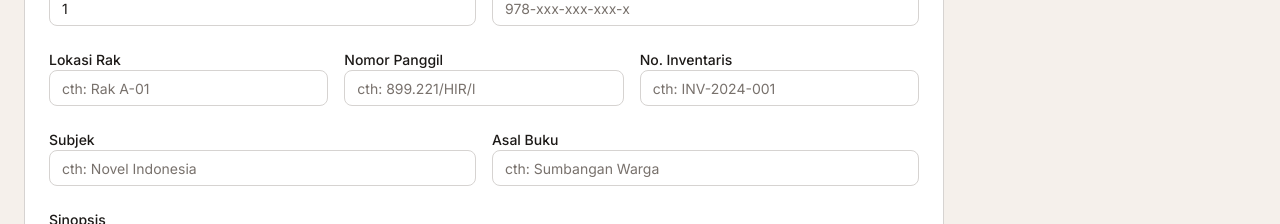
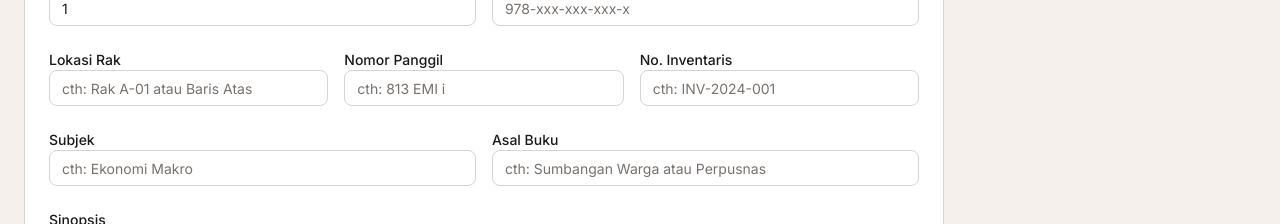
Before and after one commit to salman-dzaky/tbm-picuruna, a Next.js app: page /admin/buku/baru in a window 1280 px wide. Shown: the part 576-800 px from the top of the page. Built offline with nearby package versions, Linux system fonts and the light colour scheme; no server answers; the database is empty.

Commit message:
minor changes

```diff
--- a/src/app/(public)/page.tsx
+++ b/src/app/(public)/page.tsx
@@ -82,7 +82,7 @@ export default function HomePage() {
               {
                 icon: BookOpen,
                 label: 'Koleksi Buku',
-                value: '500+',
+                value: '1000+',
                 desc: 'Beragam genre & kategori',
               },
               {
--- a/src/components/admin/book-form.tsx
+++ b/src/components/admin/book-form.tsx
@@ -225,7 +225,7 @@ export function BookForm({ categories, book, action }: BookFormProps) {
                 name="locationRack"
                 defaultValue={book?.locationRack ?? ''}
                 className={inputClass}
-                placeholder="cth: Rak A-01"
+                placeholder="cth: Rak A-01 atau Baris Atas"
               />
             </div>
             <div>
@@ -238,7 +238,7 @@ export function BookForm({ categories, book, action }: BookFormProps) {
                 name="callNumber"
                 defaultValue={book?.callNumber ?? ''}
                 className={inputClass}
-                placeholder="cth: 899.221/HIR/l"
+                placeholder="cth: 813 EMI i"
               />
             </div>
             <div>
@@ -268,7 +268,7 @@ export function BookForm({ categories, book, action }: BookFormProps) {
                 name="subject"
                 defaultValue={book?.subject ?? ''}
                 className={inputClass}
-                placeholder="cth: Novel Indonesia"
+                placeholder="cth: Ekonomi Makro"
               />
             </div>
             <div>
@@ -281,7 +281,7 @@ export function BookForm({ categories, book, action }: BookFormProps) {
                 name="origin"
                 defaultValue={book?.origin ?? ''}
                 className={inputClass}
-                placeholder="cth: Sumbangan Warga"
+                placeholder="cth: Sumbangan Warga atau Perpusnas"
               />
             </div>
           </div>
```
